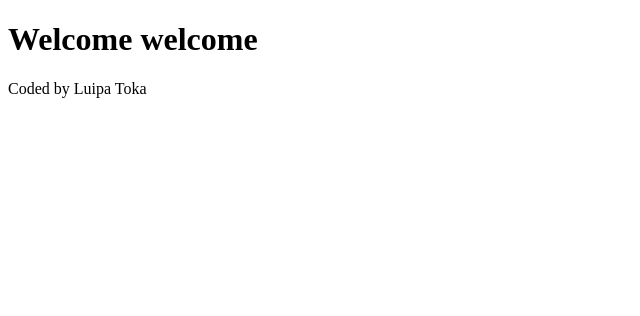
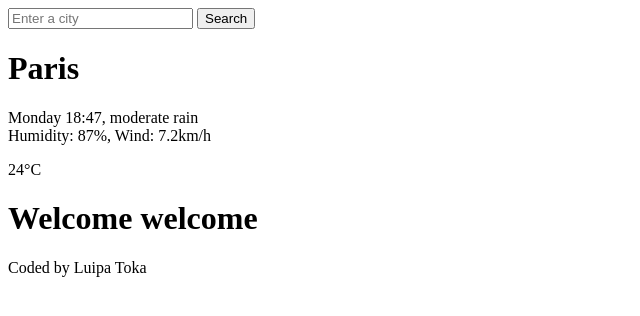
Before and after one commit to LuipaToka/vanilla, a plain HTML site: page index.html in a window 1280 px wide. Shown: the whole page, without its empty margins (0-640 px from the left). Drawn offline with Linux system fonts and the light colour scheme.

Commit message:
Added new elements

```diff
--- a/index.html
+++ b/index.html
@@ -6,6 +6,22 @@
     <title>My Weather</title>
   </head>
   <body>
+    <header>
+      <form>
+        <input type="search" placeholder="Enter a city" required />
+        <input type="submit" value="Search" />
+      </form>
+      <main>
+        <h1>Paris</h1>
+        <p>
+          Monday 18:47, moderate rain
+          <br />
+          Humidity: 87%, Wind: 7.2km/h
+        </p>
+
+        <div>24°C</div>
+      </main>
+    </header>
     <h1>Welcome welcome</h1>
     <footer>Coded by Luipa Toka</footer>
   </body>
```
